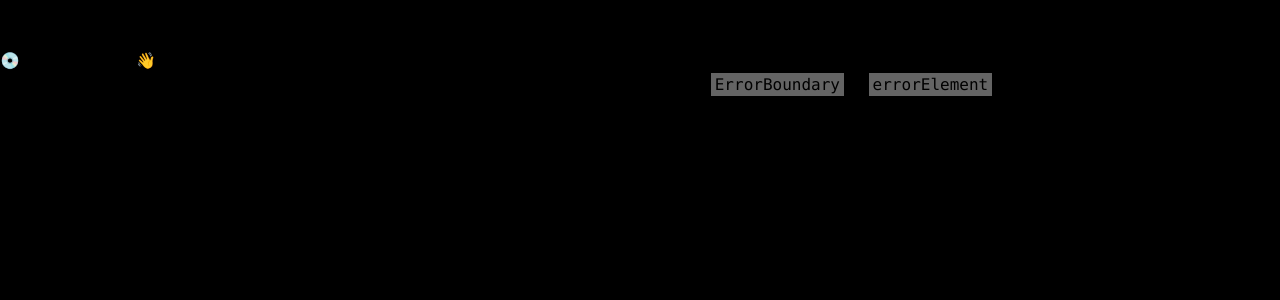
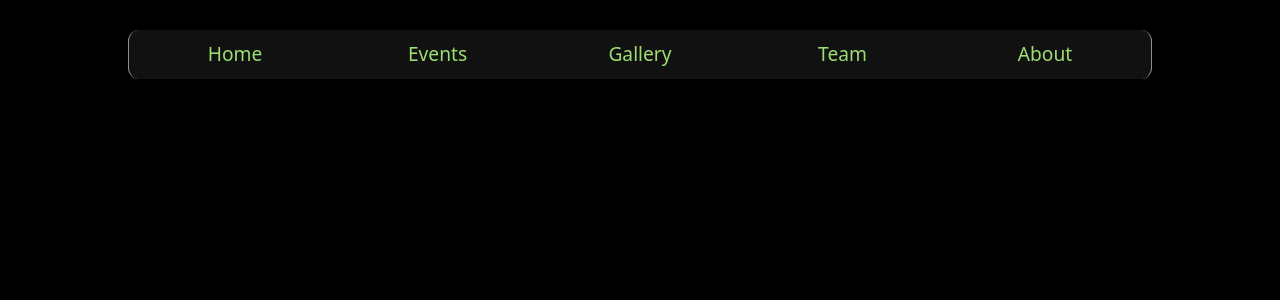
Before and after one commit to vats-27/Money_Matters, a React (Vite) app: page / in a window 1280 px wide. Before the commit this address had no page. Shown: the top 300 px of the page. Built offline with nearby package versions, Linux system fonts and the light colour scheme.

Commit message:
error solved for router

```diff
--- a/src/App.jsx
+++ b/src/App.jsx
@@ -14,7 +14,7 @@ function App() {
       element:<><Navbar /><Gallery/></>
     },
     {
-      path:"/Home",
+      path:"/",
       element:<><Navbar /><Home/></>
     },
     {
--- a/src/Home/Navbar/Navbar.jsx
+++ b/src/Home/Navbar/Navbar.jsx
@@ -14,7 +14,7 @@ function Navbar() {
         {/* <img src="src\Home\Photos\Money_Matters.png" alt="" /> */}
       {/* </div> */}
       <div className="menu">
-        <Button text="Home" url="/Home" />
+        <Button text="Home" url="/" />
         <Button text="Events" url="/Events" />
         <Button text="Gallery" url="/Gallery"/>
         <Button text="Team" url="/Team"/>
--- a/src/Team/Member.jsx
+++ b/src/Team/Member.jsx
@@ -1,4 +1,4 @@
-import React, { useState } from 'react'
+import React from 'react'
 import './Member.css'
 import Insta from './Photos/insta.jsx'
 import LinkedIn from './Photos/LinkedIn.jsx'
```
